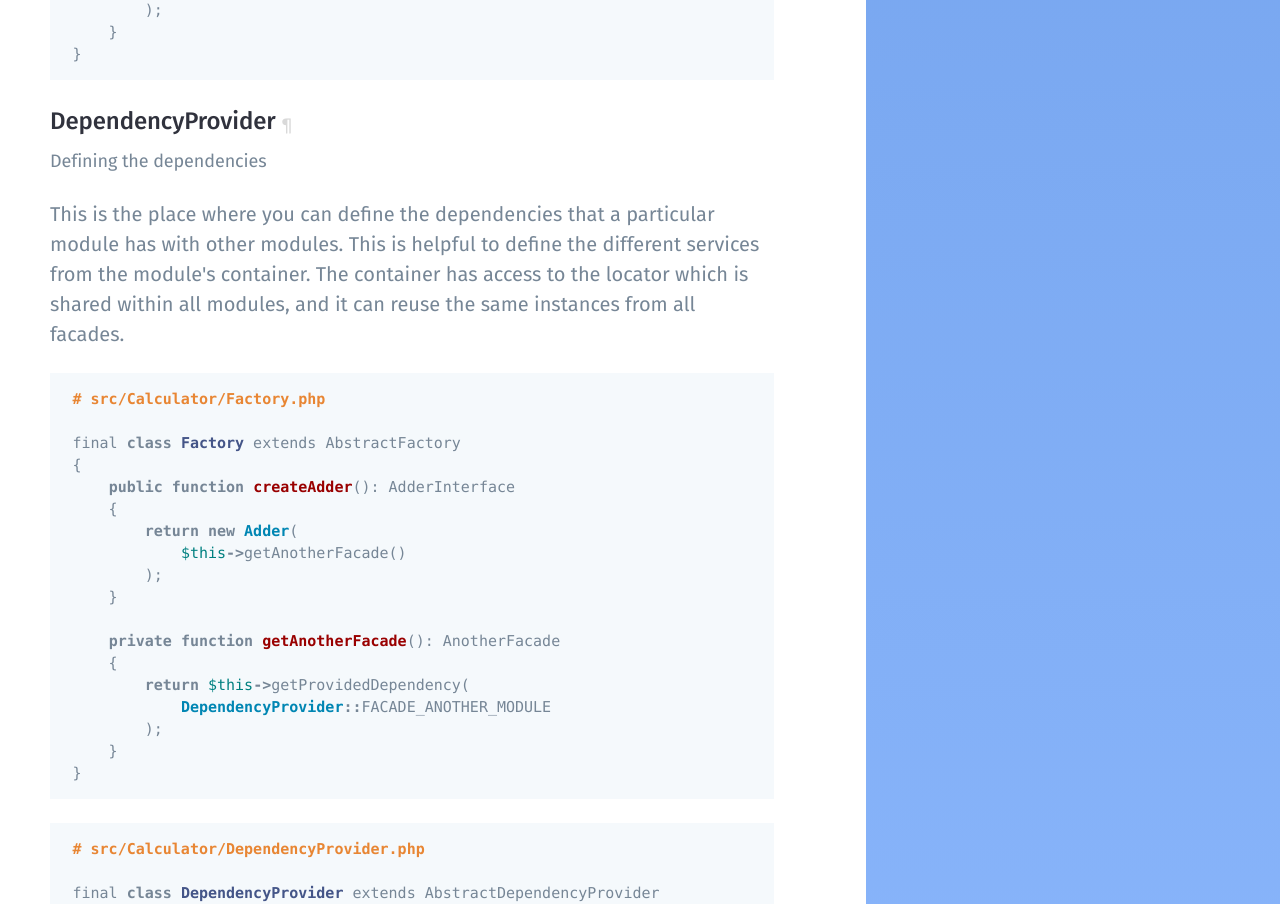
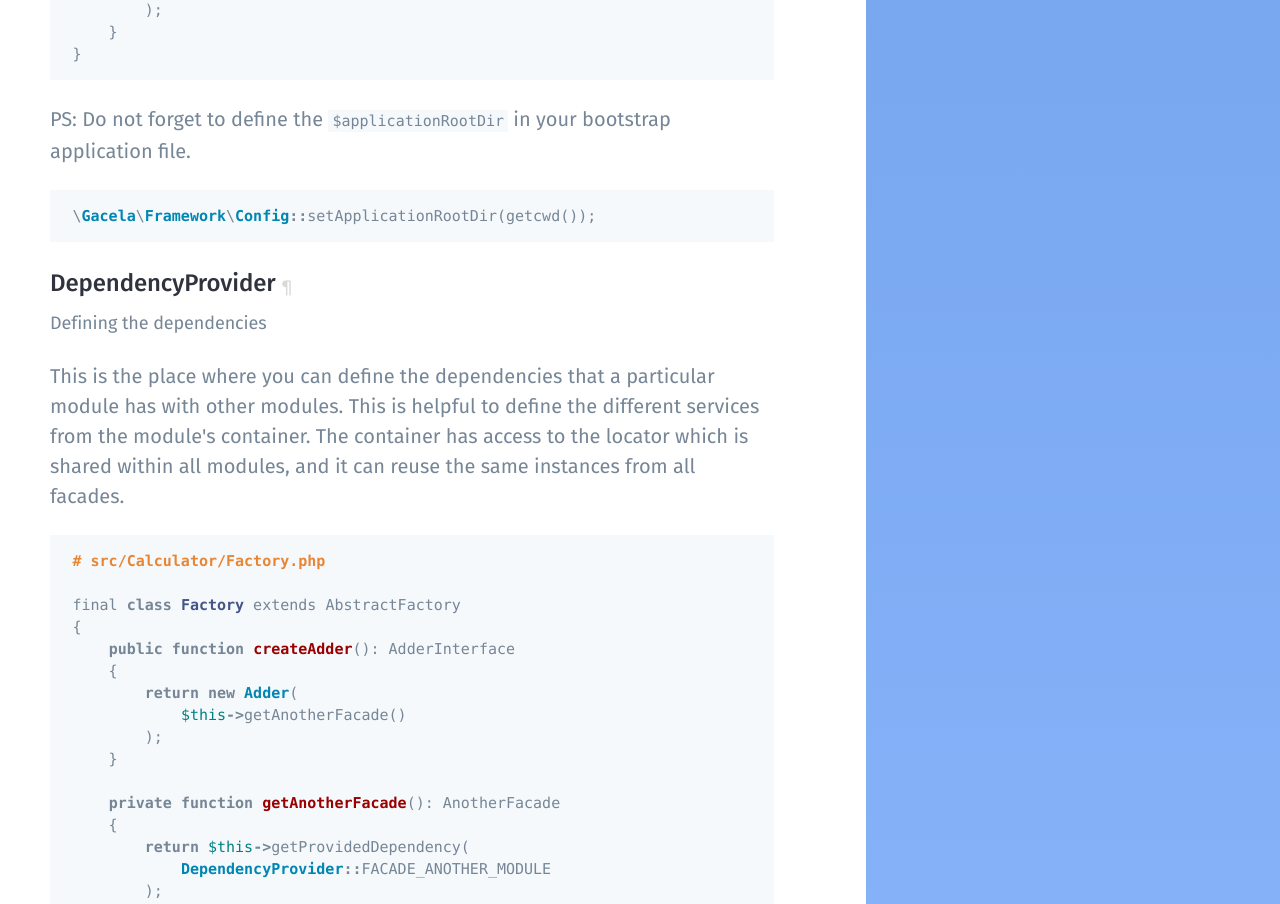
Before and after one commit to Tito-Kati/gacela-website, a website: page index.html in a window 1280 px wide. Shown: the part 3619-4523 px from the top of the page. Drawn offline with nearby package versions, Linux system fonts and the light colour scheme.

Commit message:
Add the Config::setApplicationRootDir paragraph

```diff
--- a/index.html
+++ b/index.html
@@ -145,6 +145,7 @@ final class Facade extends AbstractFacade implements FacadeInterface
                                 <div>
                                     <h4 id="config">Config<a class="anchor-link" href="#config">¶</a></h4>
                                     <p><small>Reading the config.php key-values</small></p>
+
                                     <p>
                                         Use the Config class to get the values from the config.php files (under the
                                         config directory), and to access them using the Factory when you create your
@@ -184,6 +185,11 @@ final class Factory extends AbstractFactory
         );
     }
 }</code></pre>
+                                    <p>PS: Do not forget to define the <code>$applicationRootDir</code> in your
+                                        bootstrap application file.</p>
+
+                                    <pre><code data-language="php">\Gacela\Framework\Config::setApplicationRootDir(getcwd());</code></pre>
+
                                 </div>
 
                                 <div>
```
